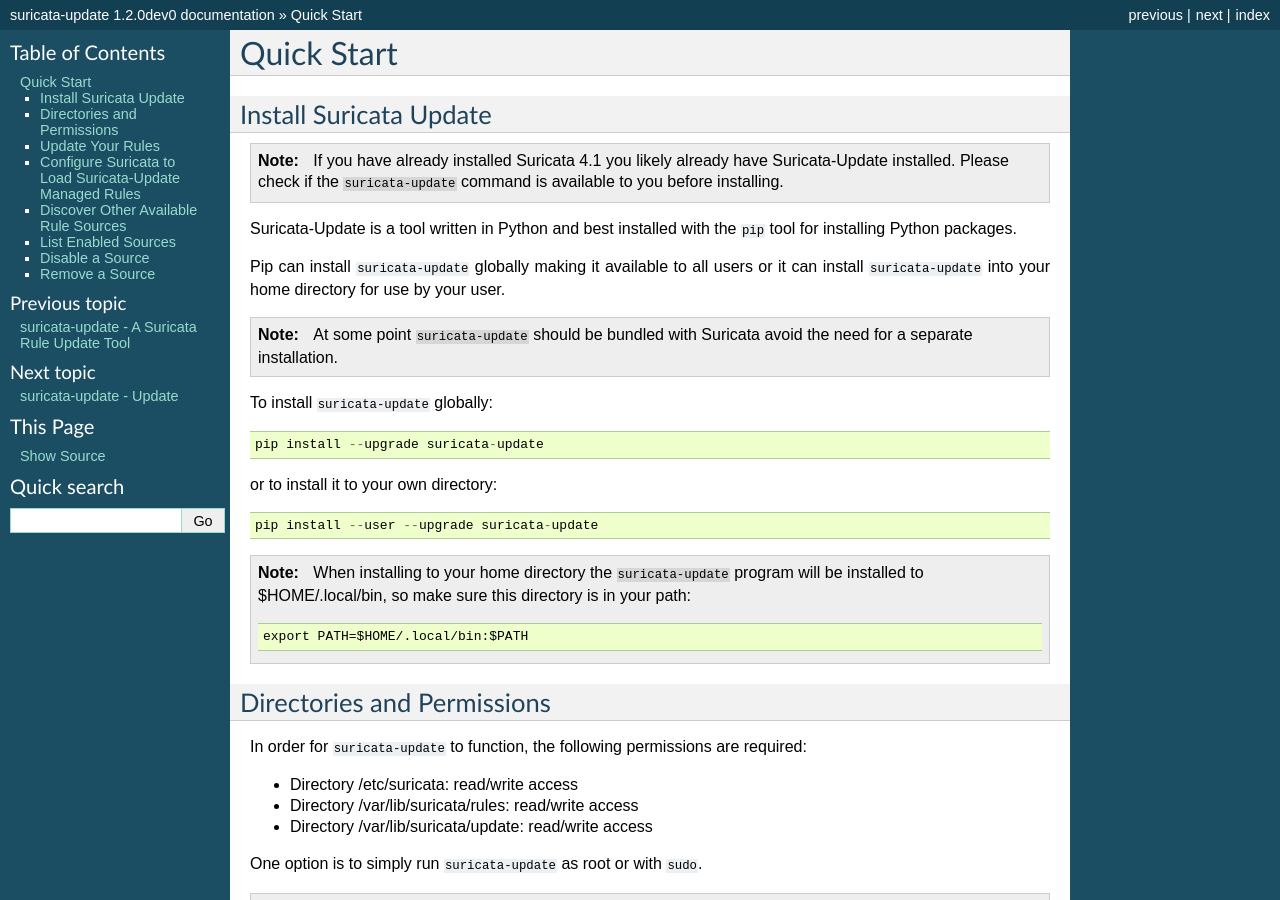
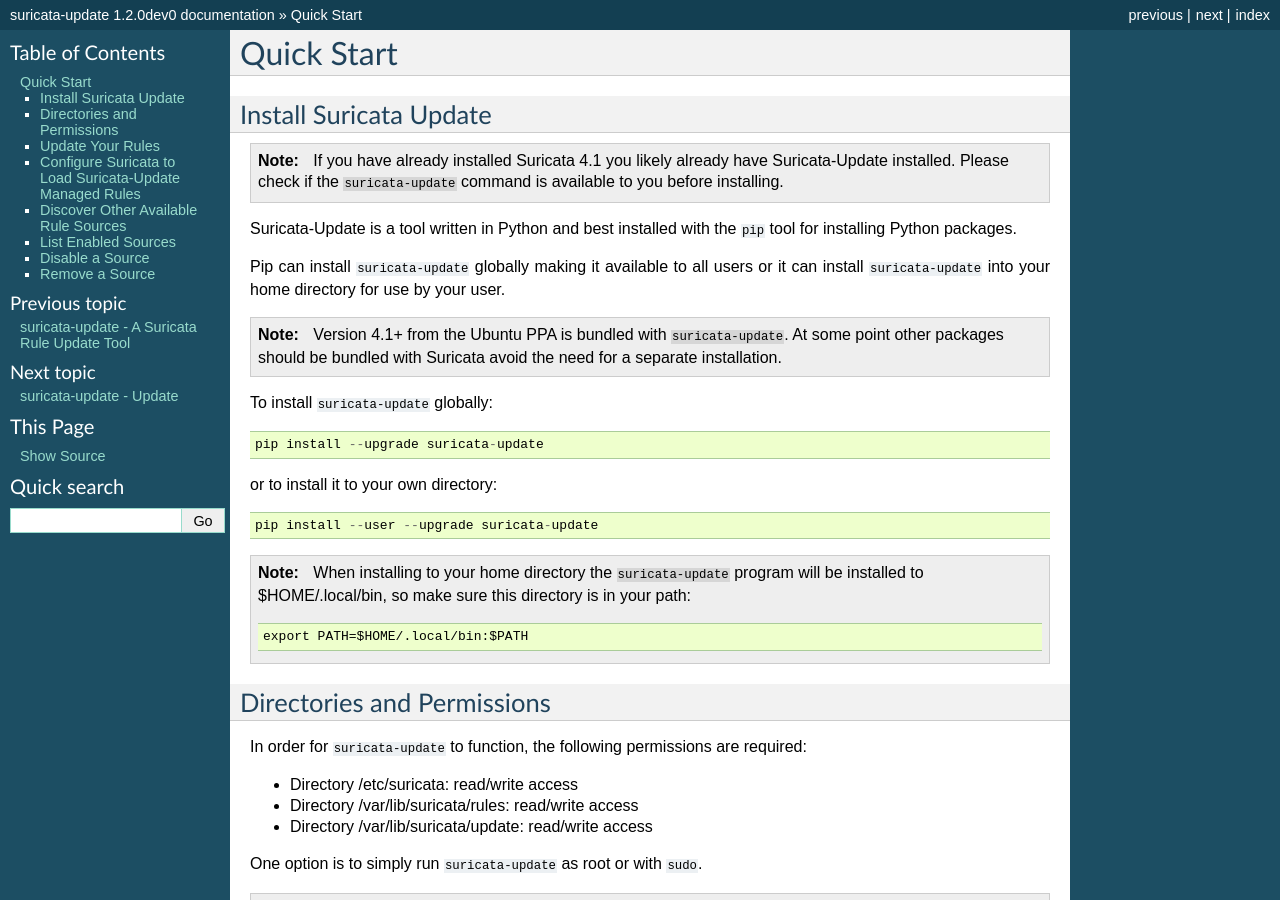
Before and after one commit to OISF/suricata-update, a Sphinx documentation site: the page built from doc/quickstart.rst, in a window 1280 px wide and 900 px high. Built offline with Sphinx 7.4.7, drawn with Linux system fonts in a browser that asks for light colours.

Commit message:
Update docs to reflect current builds of Suricata
I'm not sure of the other packages, but the PPA on Launchpad has bundled suricata-update since 4.1.x.
https://launchpad.net/~oisf/+archive/ubuntu/suricata-stable

```diff
--- a/doc/quickstart.rst
+++ b/doc/quickstart.rst
@@ -16,8 +16,9 @@
 all users or it can install ``suricata-update`` into your home
 directory for use by your user.
 
-.. note:: At some point ``suricata-update`` should be bundled with
-          Suricata avoid the need for a separate installation.
+.. note:: Version 4.1+ from the Ubuntu PPA is bundled with
+          ``suricata-update``. At some point other packages should be
+	  bundled with Suricata avoid the need for a separate installation.
 
 To install ``suricata-update`` globally::
 
```
